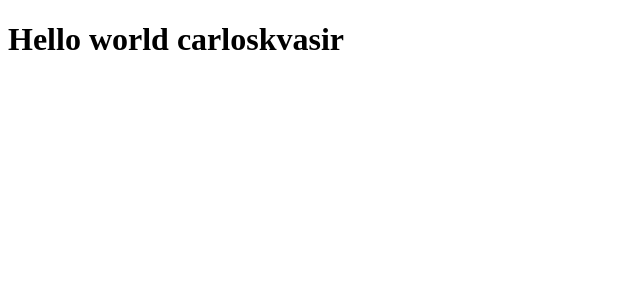
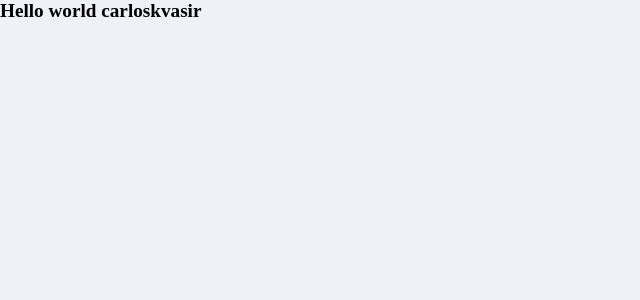
Before and after one commit to carloskvasir/nlweek2-web, a React (Create React App) app: page / in a window 1280 px wide. Shown: the top 300 px of the page, without its empty margins (0-640 px from the left). Built offline with nearby package versions, Linux system fonts and the light colour scheme.

Commit message:
feat: add global.css

```diff
--- a/src/App.tsx
+++ b/src/App.tsx
@@ -1,4 +1,6 @@
 import React from 'react';
+
+import './assets/styles/global.css'
 
 function App() {
   return (
--- /dev/null
+++ b/src/assets/styles/global.css
@@ -0,0 +1,38 @@
+:root {
+  font-size: 60%;
+
+  --color-background: #f0f0f7;
+  --color-primary-lighter: #9871f5;
+  --color-primary-light: #916bea;
+  --color-primary: #8257e5;
+  --color-primary-dark: #774dd6;
+  --color-primary-darker: #6842c2;
+  --color-secundary: #04d361;
+  --color-secundary-dark: #04bf58;
+  --color-title-in-primary: #ffffff;
+  --color-text-in-primary: #d4c2ff;
+  --color-text-title: #32264d;
+  --color-text-complement: #9c98a6;
+  --color-text-base: #6a6180;
+  --color-line-in-white: #e6e6f0;
+  --color-input-background: #f8f8fc;
+  --color-button-text: #ffffff;
+  --color-box-base: #ffffff;
+  --color-box-footer: #fafafc;
+}
+
+* {
+  margin: 0;
+  padding: 0;
+  box-sizing: border-box;
+}
+
+html,
+body,
+#root {
+  height: 100vh;
+}
+
+body {
+  background: var(--color-background);
+}
```
